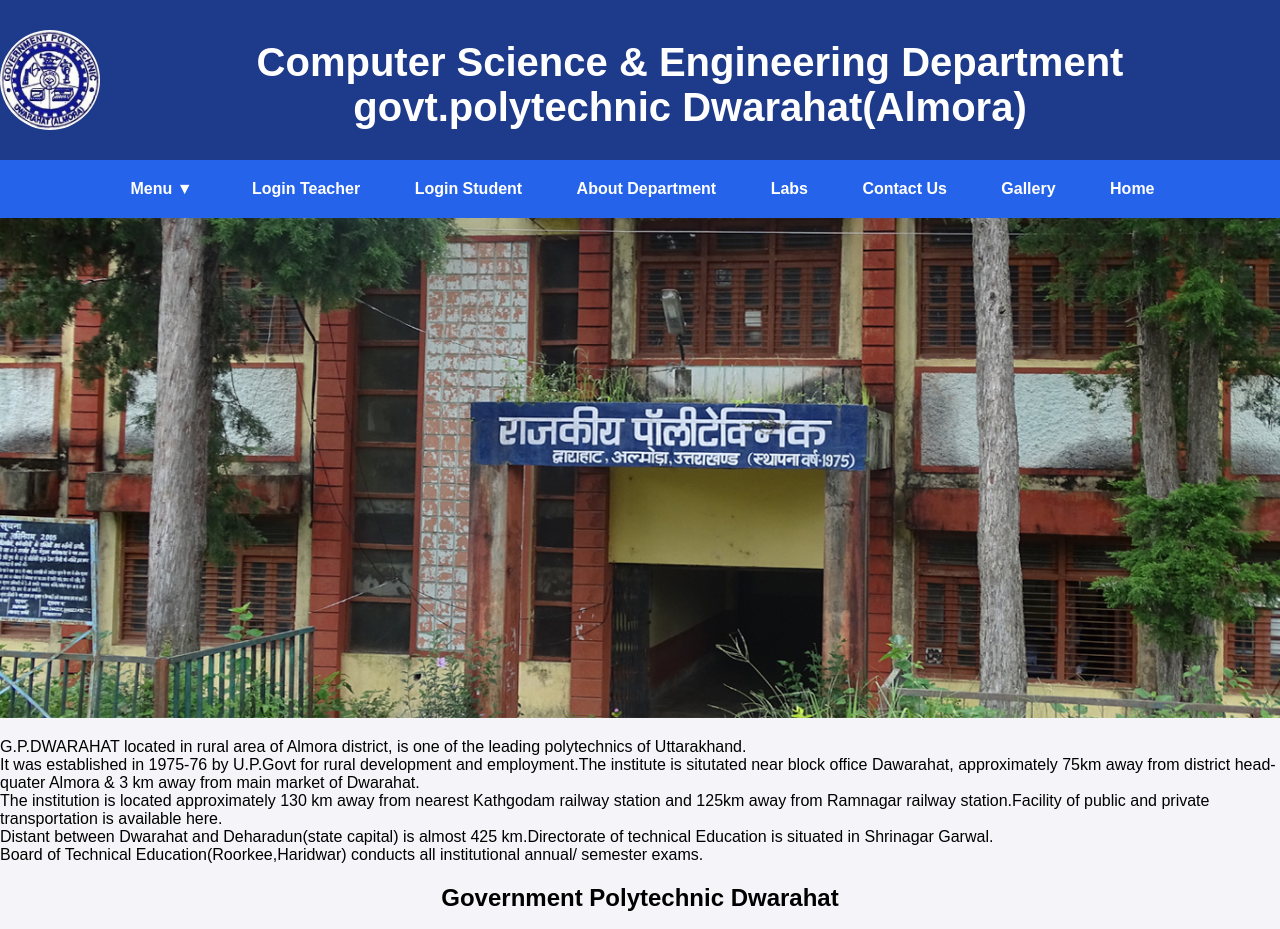
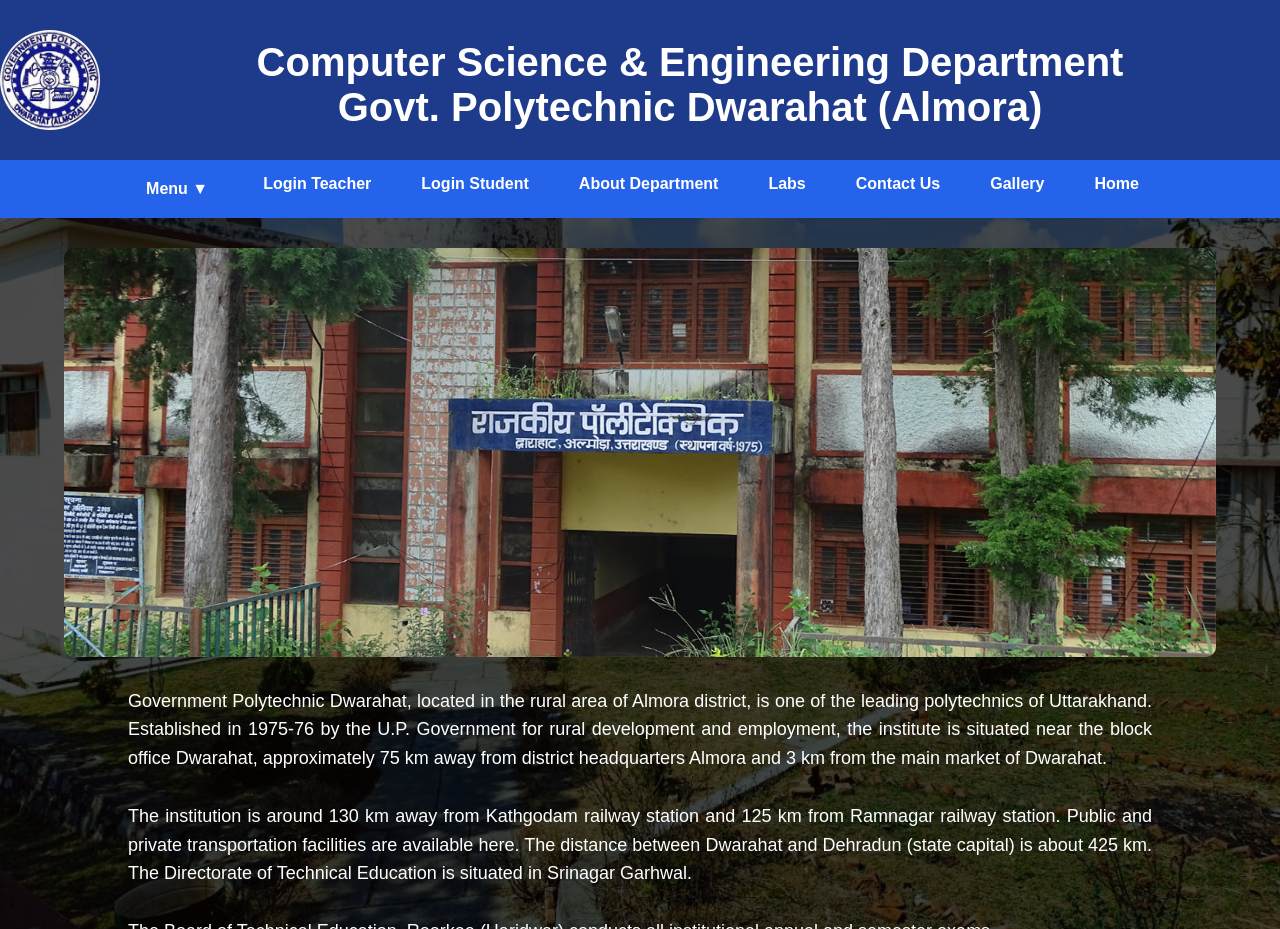
Before and after one commit to rajeev267/newrepo, a Flask app: page /contact in a window 1280 px wide; the page is wider, and only the part inside the window is pictured. Shown: the top 929 px of that part. Run offline with Flask 3, Linux system fonts and the light colour scheme.

Commit message:
Update contect.html

```diff
--- a/templates/contect.html
+++ b/templates/contect.html
@@ -3,16 +3,71 @@
 <head>
   <meta charset="UTF-8">
   <meta name="viewport" content="width=device-width, initial-scale=1.0">
-    <title>about </title>
+  <title>About Department</title>
   <link rel="stylesheet" href="{{ url_for('static', filename='css/style.css') }}">
 
+  <style>
+    body {
+      background-image: linear-gradient(rgba(0,0,0,0.7), rgba(0,0,0,0.7)), url("{{ url_for('static', filename='photos/Cse1.jpg') }}");
+      background-size: cover;
+      background-attachment: fixed;
+      color: #fff;
+      font-family: 'Poppins', sans-serif;
+    }
+
+    .about-img {
+      display: block;
+      margin: 30px auto;
+      max-width: 90%;
+      height: auto;
+      border-radius: 10px;
+    }
+
+    .about-text {
+      width: 80%;
+      margin: 20px auto;
+      text-align: justify;
+      font-size: 18px;
+      line-height: 1.6;
+    }
+
+    iframe {
+      display: block;
+      margin: 20px auto;
+      width: 90%;
+      height: 400px;
+      border: none;
+      border-radius: 10px;
+    }
+
+    .contact-info {
+      text-align: center;
+      margin-top: 20px;
+    }
+
+    .contact-info h4 {
+      margin: 5px 0;
+    }
+
+    /* ✅ Mobile view fix */
+    @media (max-width: 768px) {
+      .about-text {
+        width: 90%;
+        font-size: 15px;
+      }
+      iframe {
+        width: 95%;
+        height: 300px;
+      }
+    }
+  </style>
 </head>
 <body>
   <!-- Header Section -->
   <div class="header">
-        <img  src="{{ url_for('static', filename='photos/logo.jpg') }}" alt="CSE Logo">
-        <h1 >Computer Science & Engineering Department <br>
-                govt.polytechnic Dwarahat(Almora)</h1>
+    <img src="{{ url_for('static', filename='photos/logo.jpg') }}" alt="CSE Logo">
+    <h1>Computer Science & Engineering Department <br>
+      Govt. Polytechnic Dwarahat (Almora)</h1>
   </div>
 
   <!-- Navigation Bar -->
@@ -27,9 +82,9 @@
         <a href="/contact">Contact Us</a>
         <a href="/gallery">Gallery</a>
         <a href="/">Home</a>
+      </div>
+    </div>
 
-
-        </div>
     <a href="/teacher_login">Login Teacher</a>
     <a href="/student_login">Login Student</a>
     <a href="/about">About Department</a>
@@ -37,43 +92,42 @@
     <a href="/contact">Contact Us</a>
     <a href="/gallery">Gallery</a>
     <a href="/">Home</a>
-
-    </div>
   </div>
 
-    <img  src="{{ url_for('static', filename='photos/college.jpg') }}" alt="" style="width: auto; height: 500px;">
+  <!-- Main Content -->
+  <img src="{{ url_for('static', filename='photos/college.jpg') }}" alt="College Image" class="about-img">
 
+  <p class="about-text">
+    Government Polytechnic Dwarahat, located in the rural area of Almora district, is one of the leading polytechnics of Uttarakhand.
+    Established in 1975-76 by the U.P. Government for rural development and employment, the institute is situated near the block office Dwarahat,
+    approximately 75 km away from district headquarters Almora and 3 km from the main market of Dwarahat.
+    <br><br>
+    The institution is around 130 km away from Kathgodam railway station and 125 km from Ramnagar railway station.
+    Public and private transportation facilities are available here.
+    The distance between Dwarahat and Dehradun (state capital) is about 425 km.
+    The Directorate of Technical Education is situated in Srinagar Garhwal.
+    <br><br>
+    The Board of Technical Education, Roorkee (Haridwar) conducts all institutional annual and semester exams.
+  </p>
 
-    <p>G.P.DWARAHAT located in rural area of Almora district, is one of the leading polytechnics of Uttarakhand. <br>
-        It was established in 1975-76 by U.P.Govt for rural development and employment.The institute is situtated near block office Dawarahat, approximately 75km away from district head-quater Almora & 3 km away from main market of Dwarahat. <br>
-        The institution is located approximately 130 km away from nearest Kathgodam railway station and 125km away from Ramnagar railway station.Facility of public and private transportation is available here. <br>Distant between Dwarahat and Deharadun(state capital) is almost 425 km.Directorate of technical Education is situated in Shrinagar Garwal. <br>
-        Board of Technical Education(Roorkee,Haridwar) conducts all institutional annual/ semester exams.</p>
-
-         <body>
-  <h2>Government Polytechnic Dwarahat</h2>
+  <h2 style="text-align:center; color: lightcyan;">Government Polytechnic Dwarahat</h2>
   <iframe
     src="https://www.google.com/maps/embed?pb=!1m18!1m12!1m3!1d3650.123456789!2d79.4206203!3d29.7551887!2m3!1f0!2f0!3f0!3m2!1i1024!2i768!4f13.1!3m3!1m2!1s0x39a7556ffffffffd:0x19a7f144cbc9f3df!2sGovernment+Polytechnic+Dwarahat!5e0!3m2!1sen!2sin!4v1700000000000"
-    width="1000"
-    height="450"
-    style="border:0;"
     allowfullscreen=""
     loading="lazy">
   </iframe>
-  <h4> 📞 contect no: 05966-244227</h4>
-  <br><h4>📧 E-mail: gpdwarahat@gmail.com  </h4><br>
-  <h4>📸 Instagram: <a href=""></a> </h4>
 
+  <div class="contact-info">
+    <h4>📞 Contact No: 05966-244227</h4>
+    <h4>📧 E-mail: gpdwarahat@gmail.com</h4>
+    <h4>📸 Instagram: <a href="#" style="color: lightblue;">@gpdwarahat</a></h4>
+  </div>
 
   <!-- Footer -->
   <div class="footer">
     <p>&copy; 2025 CSE Department, Government Polytechnic Dwarahat. All rights reserved.</p>
+  </div>
 
-
-
-
-    </div>
   <script src="{{ url_for('static', filename='js/script.js') }}"></script>
-
-
 </body>
 </html>
```
Lines whose indentation alone changed are shown as unchanged.
